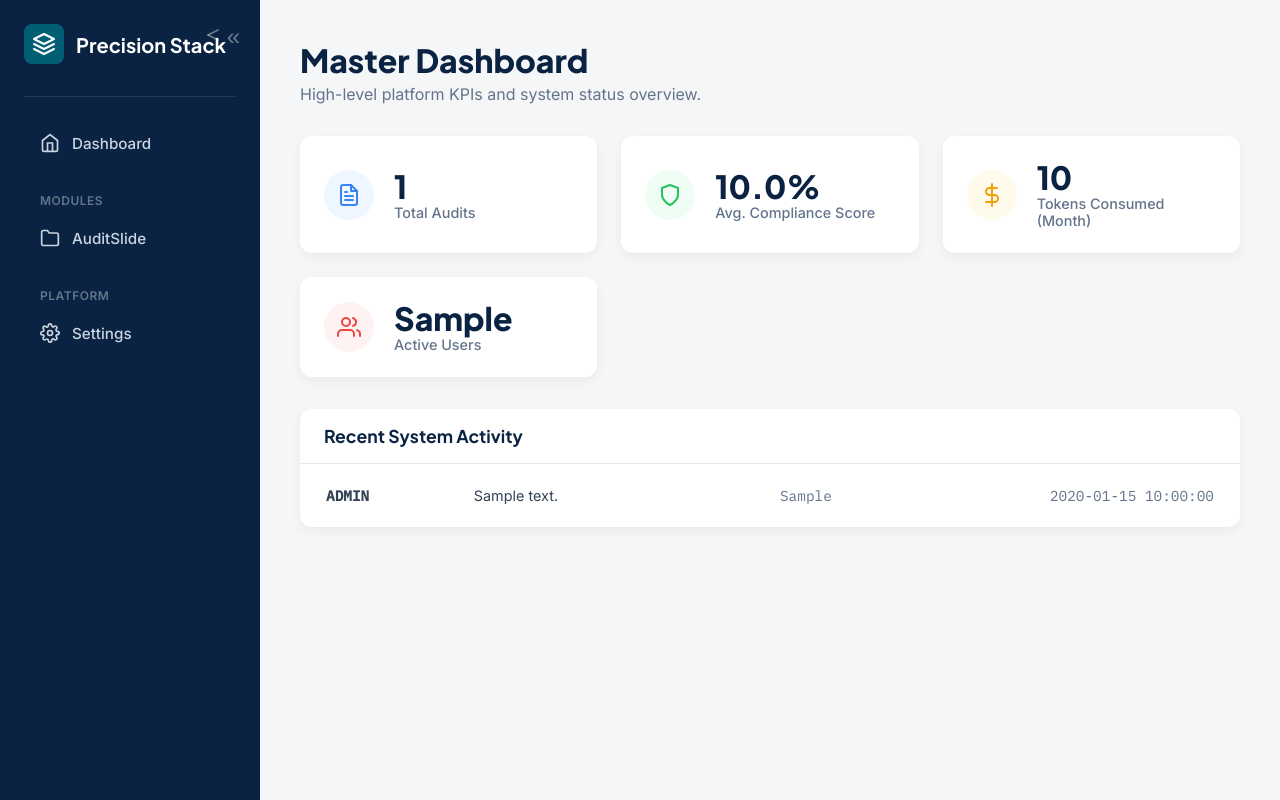
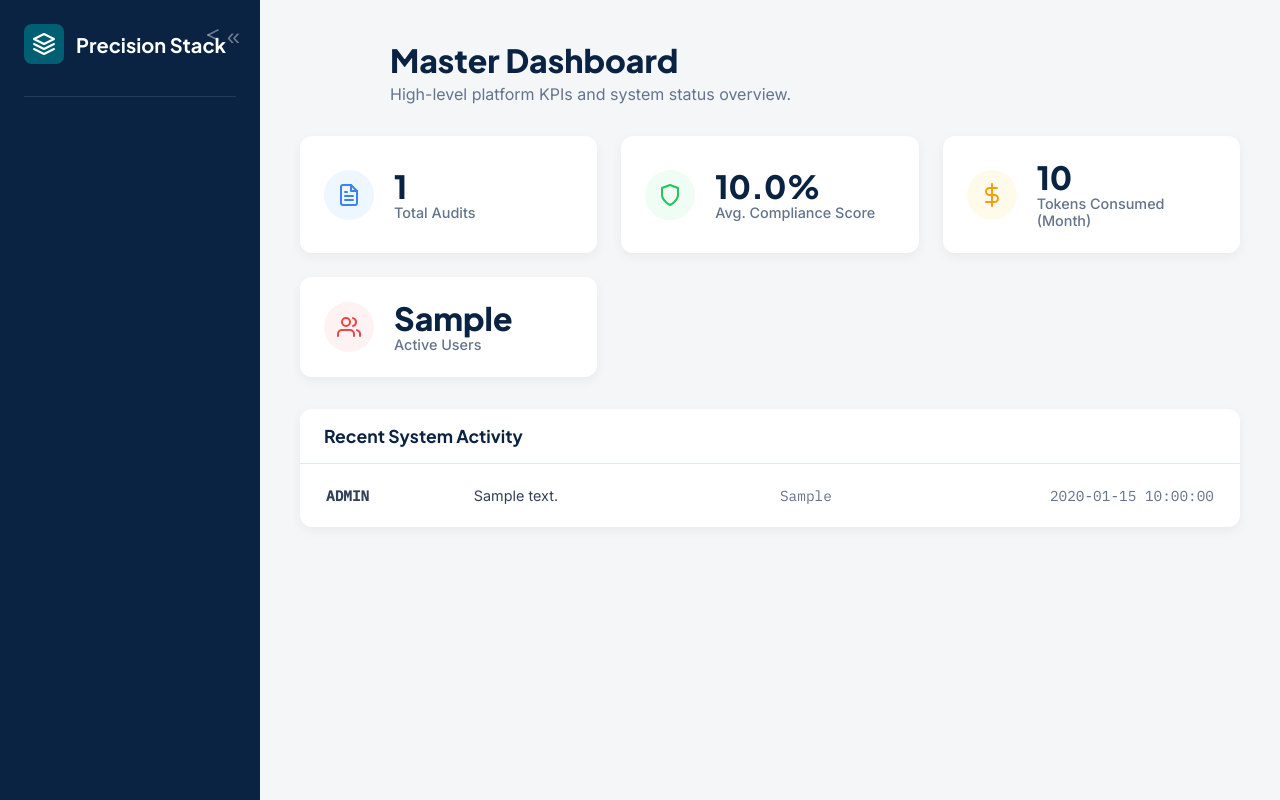
Before and after one commit to pixistockit/CourseArchitectAI, a Flask app: template platform_shell/templates/dashboard.html in a window 1280 px wide. Run offline with Flask 3, Linux system fonts and the light colour scheme; the template is opened without the code that fills it: most values are stand-ins (such as "Sample title", 1, 10 or a date in 2020).

Commit message:
Fix: Update layout templates for Blueprint namespacing and Auth visibility
Resolved `BuildError` in Jinja templates caused by the migration to Flask Blueprints.

1. **Namespace Correction:**
   - Updated `layout.html` navigation links to use the new `audit_slide.` prefix (e.g., `audit_slide.projects_page` instead of `projects_page`).
   - Updated Settings link to point to `audit_slide.settings`.

2. **Sidebar Logic:**
   - Wrapped sidebar navigation in `{% if current_user.is_authenticated %}` block.
   - Unauthorized users (on Login/Register pages) will now see a collapsed/empty sidebar instead of broken links.
   - Added a "Logout" link pointing to `auth.logout`.

3. **UI/UX:**
   - Ensured the sidebar toggle remains functional across auth states.
   - Verified template inheritance for Login and Register pages.

```diff
--- a/platform_shell/templates/layout.html
+++ b/platform_shell/templates/layout.html
@@ -179,7 +179,7 @@
     .nav-section-header { color: var(--slate-500); font-size: 0.75rem; font-weight: 700; text-transform: uppercase; letter-spacing: 0.5px; padding: 24px 16px 8px; white-space: nowrap; }
 
     /* --- UTILITY & SHARED COMPONENTS --- */
-    .page-header { margin-bottom: 32px; }
+    .page-header { margin-bottom: 32px; margin-left: 90px; }
     .page-title { font-family: var(--font-headers); font-size: 2rem; font-weight: 800; color: var(--primary-navy); margin-bottom: 4px; }
     .page-subtitle { font-size: 1rem; color: var(--slate-500); }
 
@@ -316,6 +316,8 @@
             </div>
             <span class="sidebar-title">Precision Stack</span>
         </div>
+
+        {% if current_user.is_authenticated %}
         <nav class="sidebar-nav">
             <a href="{{ url_for('index') }}" class="nav-link {{ 'active' if active_page == 'dashboard' else '' }}">
                 <svg class="nav-icon" xmlns="http://www.w3.org/2000/svg" viewBox="0 0 24 24" fill="none" stroke="currentColor"><path d="M3 9l9-7 9 7v11a2 2 0 0 1-2 2H5a2 2 0 0 1-2-2z"></path><polyline points="9 22 9 12 15 12 15 22"></polyline></svg>
@@ -324,18 +326,24 @@
 
             <div class="nav-section-header">Modules</div>
 
-            <a href="{{ url_for('projects_page') }}" class="nav-link {{ 'active' if active_page == 'projects' else '' }}">
+            <a href="{{ url_for('audit_slide.projects_page') }}" class="nav-link {{ 'active' if active_page == 'projects' else '' }}">
                 <svg class="nav-icon" xmlns="http://www.w3.org/2000/svg" viewBox="0 0 24 24" fill="none" stroke="currentColor"><path d="M22 19a2 2 0 0 1-2 2H4a2 2 0 0 1-2-2V5a2 2 0 0 1 2-2h5l2 3h9a2 2 0 0 1 2 2z"></path></svg>
                 <span>AuditSlide</span>
             </a>
 
             <div class="nav-section-header">Platform</div>
 
-            <a href="{{ url_for('settings') }}" class="nav-link {{ 'active' if active_page == 'settings' else '' }}">
+            <a href="{{ url_for('audit_slide.settings') }}" class="nav-link {{ 'active' if active_page == 'settings' else '' }}">
                 <svg class="nav-icon" xmlns="http://www.w3.org/2000/svg" viewBox="0 0 24 24" fill="none" stroke="currentColor"><circle cx="12" cy="12" r="3"></circle><path d="M19.4 15a1.65 1.65 0 0 0 .33 1.82l.06.06a2 2 0 0 1 0 2.83 2 2 0 0 1-2.83 0l-.06-.06a1.65 1.65 0 0 0-1.82-.33 1.65 1.65 0 0 0-1 1.51V21a2 2 0 0 1-2 2 2 2 0 0 1-2-2v-.09A1.65 1.65 0 0 0 9 19.4a1.65 1.65 0 0 0-1.82.33l-.06.06a2 2 0 0 1-2.83 0 2 2 0 0 1 0-2.83l.06.06a1.65 1.65 0 0 0 .33-1.82 1.65 1.65 0 0 0-1.51-1H3a2 2 0 0 1-2-2 2 2 0 0 1 2-2h.09A1.65 1.65 0 0 0 4.6 9a1.65 1.65 0 0 0-.33-1.82l-.06-.06a2 2 0 0 1 0-2.83 2 2 0 0 1 2.83 0l.06.06a1.65 1.65 0 0 0 1.82.33H9a1.65 1.65 0 0 0 1-1.51V3a2 2 0 0 1 2-2 2 2 0 0 1 2 2v.09a1.65 1.65 0 0 0 1 1.51 1.65 1.65 0 0 0 1.82-.33l.06-.06a2 2 0 0 1 2.83 0 2 2 0 0 1 0 2.83l-.06.06a1.65 1.65 0 0 0-.33 1.82V9a1.65 1.65 0 0 0 1.51 1H21a2 2 0 0 1 2 2 2 2 0 0 1-2 2h-.09a1.65 1.65 0 0 0-1.51 1z"></path></svg>
                 <span>Settings</span>
             </a>
+
+            <a href="{{ url_for('auth.logout') }}" class="nav-link">
+                <svg class="nav-icon" xmlns="http://www.w3.org/2000/svg" viewBox="0 0 24 24" fill="none" stroke="currentColor"><path d="M9 21H5a2 2 0 0 1-2-2V5a2 2 0 0 1 2-2h4"></path><polyline points="16 17 21 12 16 7"></polyline><line x1="21" y1="12" x2="9" y2="12"></line></svg>
+                <span>Logout</span>
+            </a>
         </nav>
+        {% endif %}
     </aside>
 
     <div id="sidebar-floater" title="Open Navigation">
```
